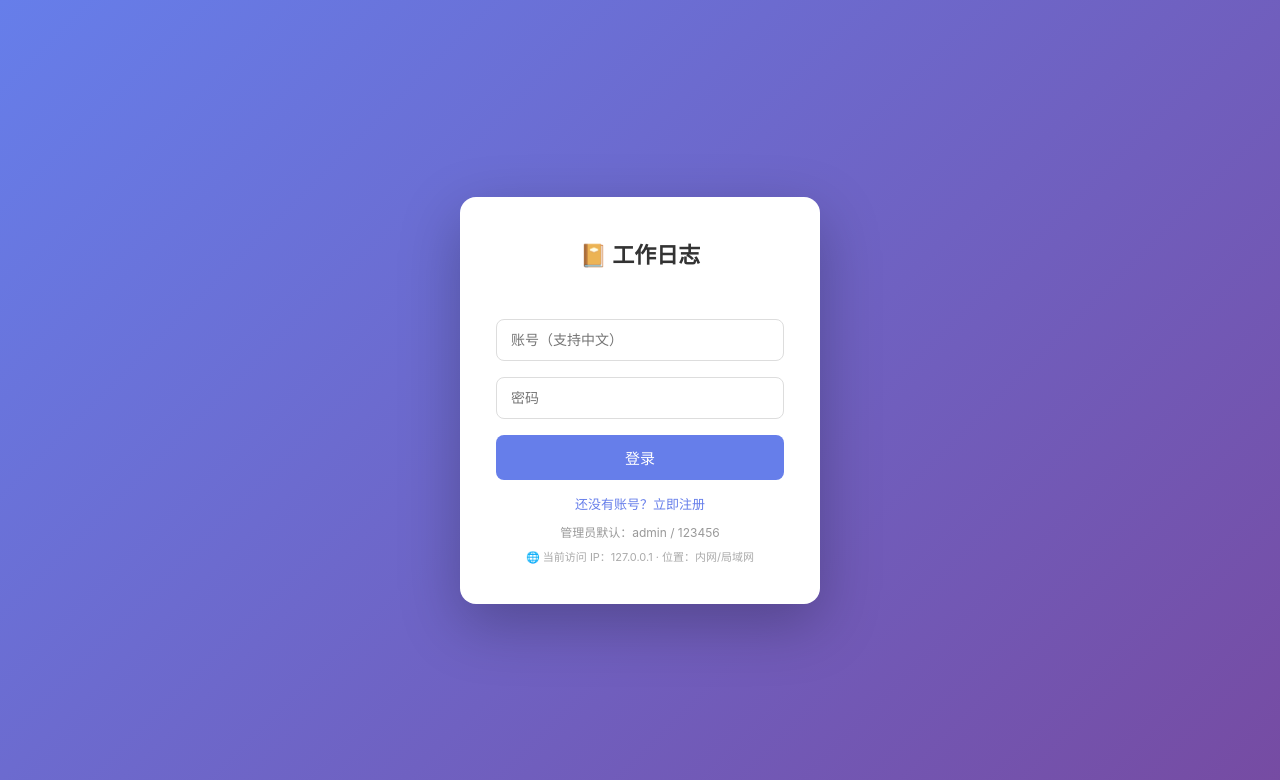
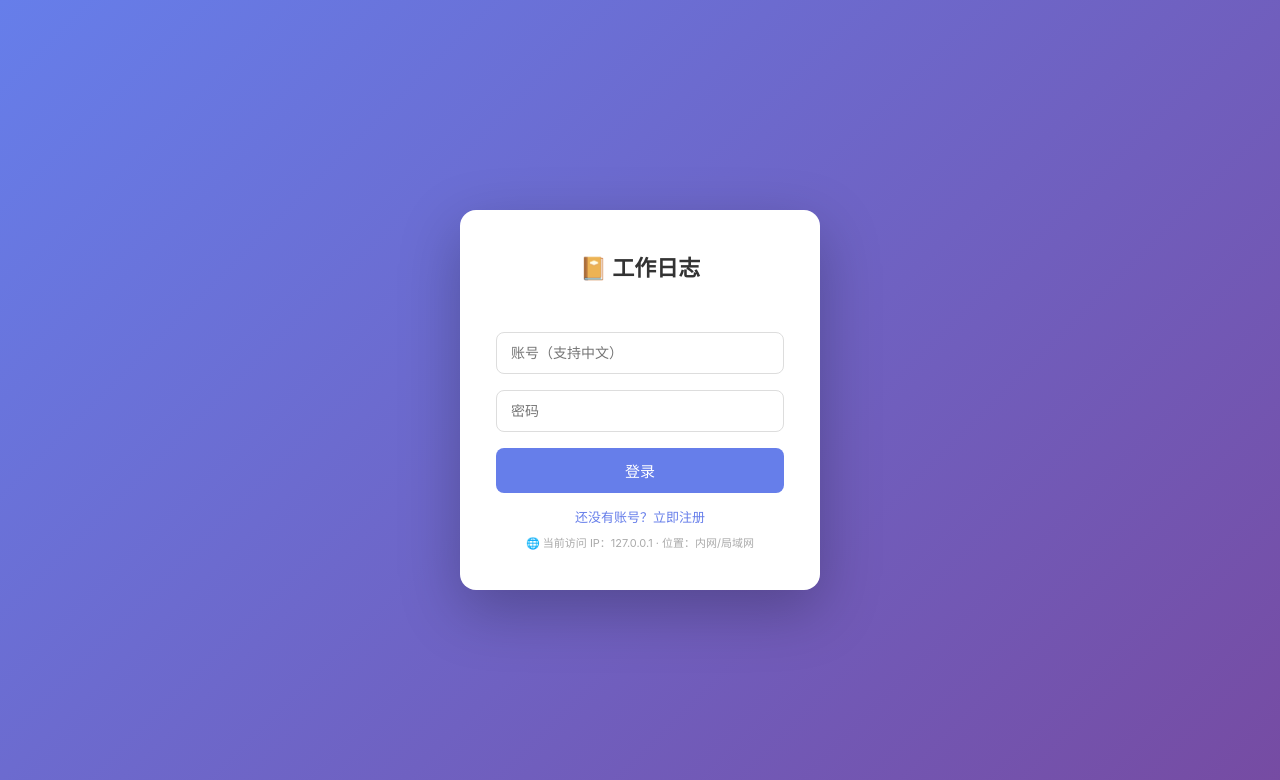
Before and after one commit to alattlyboy/workLog, a Flask app: page /login in a window 1280 px wide. Shown: the top 780 px of the page. Run offline with Flask 3, Linux system fonts and the light colour scheme.

Commit message:
取消展示管理员账号和密码

```diff
--- a/worklog/templates/login.html
+++ b/worklog/templates/login.html
@@ -32,7 +32,6 @@
   <input id="p" type="password" placeholder="密码" autocomplete="current-password">
   <button onclick="doLogin()">登录</button>
   <div class="link">还没有账号？<a href="/register">立即注册</a></div>
-  <div class="hint">管理员默认：admin / 123456</div>
   <div class="hint" id="ipInfo" style="color:#aaa;margin-top:8px;font-size:11px;">正在获取网络信息...</div>
 </div>
 <script>
```
